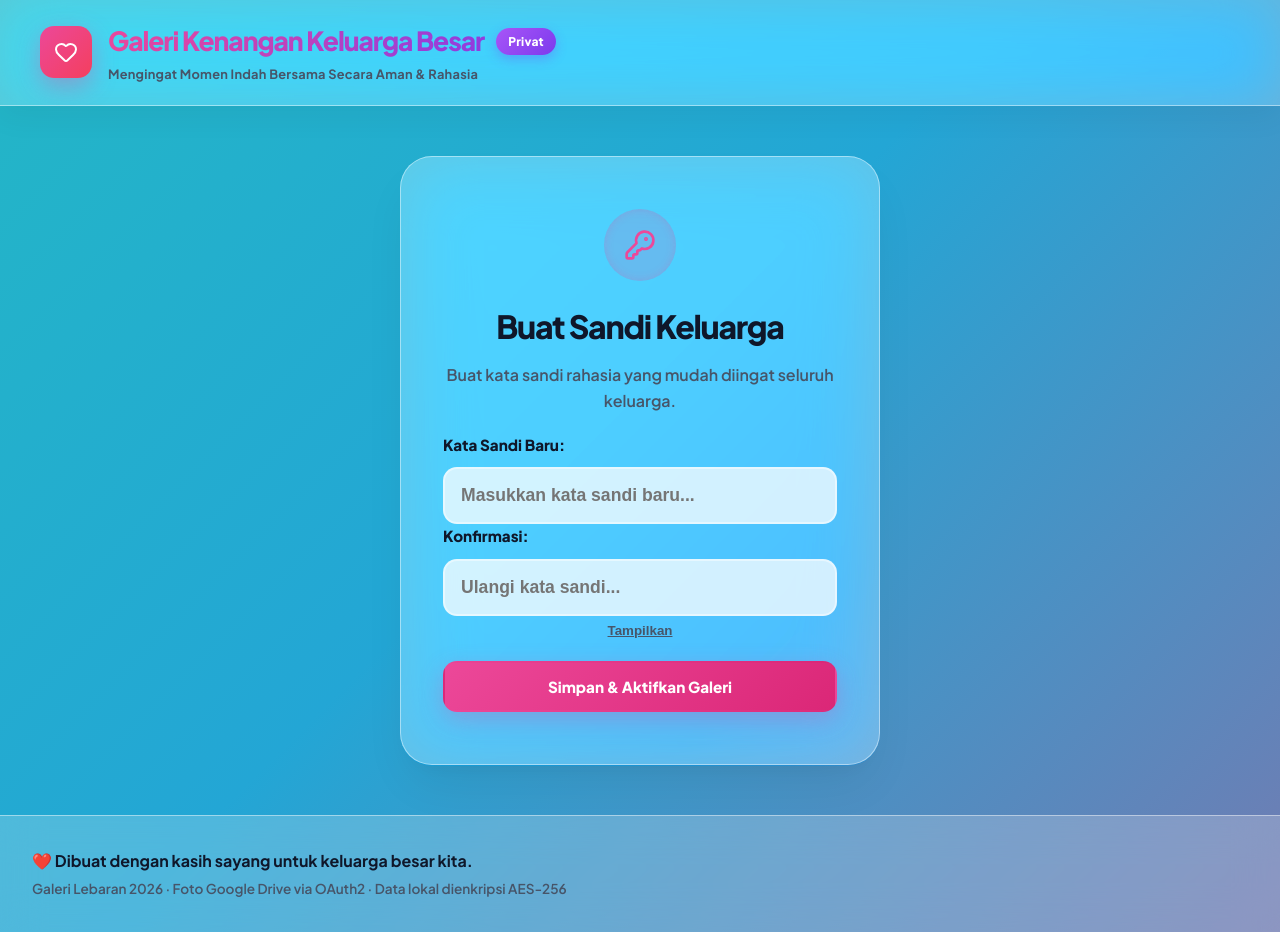
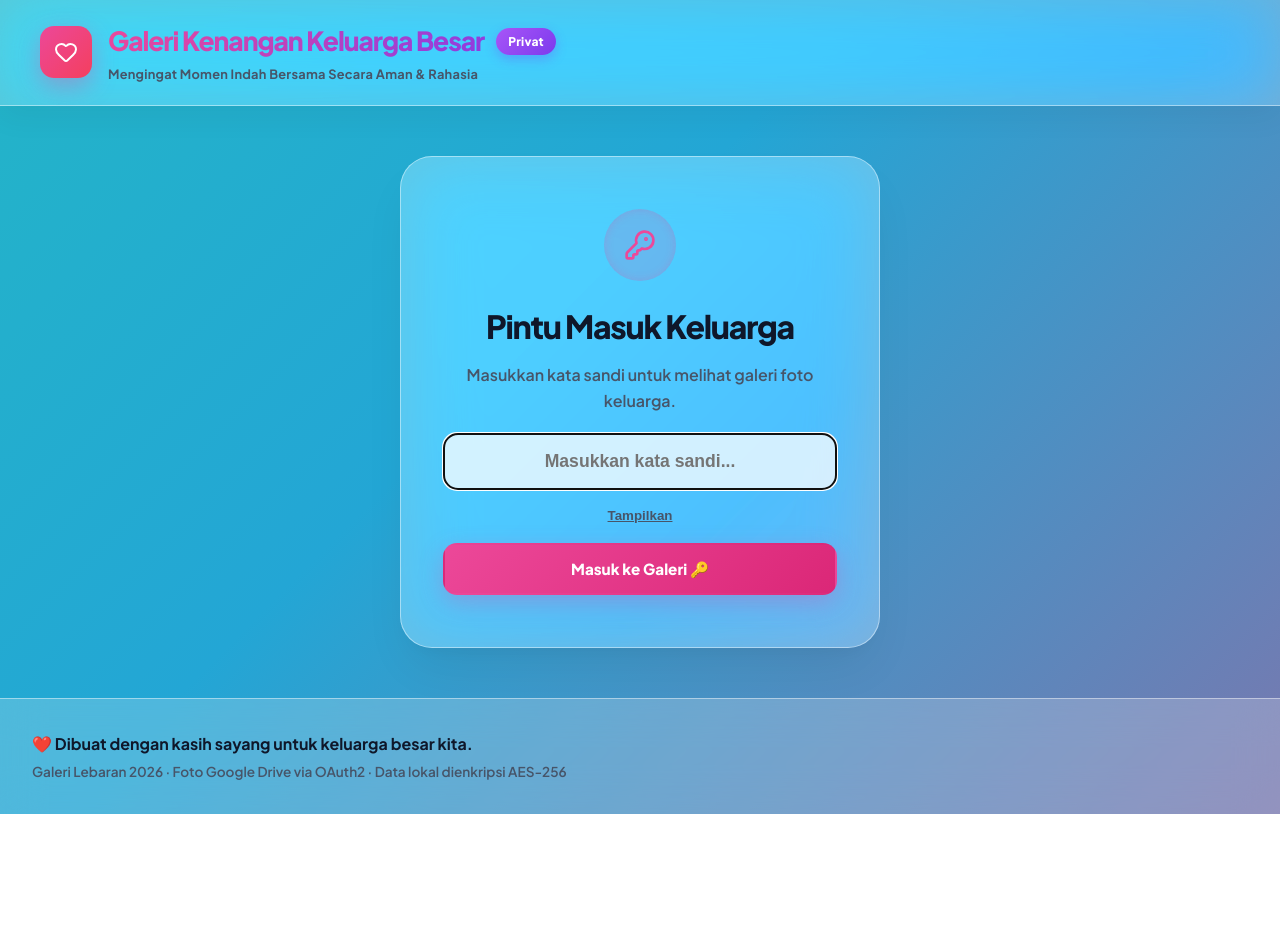
Before and after one commit to guabutuh/memorikeluarga, a React (Vite) app: page / in a window 1280 px wide. After the commit the page ends 814 px from the top, so only its background shows below. Built offline with nearby package versions, Linux system fonts and the light colour scheme.

Commit message:
fix: pw Multatuli19 hardcoded preview tajam w1200 hapus setup screen

```diff
--- a/src/App.jsx
+++ b/src/App.jsx
@@ -8,6 +8,7 @@ import { encryptData, decryptData } from './encryption';
 
 const FOLDER_ID = '1rvEOVGK93P2eYwnOO2FFB-_fpndCTqVo';
 const SCOPES = 'https://www.googleapis.com/auth/drive.readonly';
+const MASTER_PASSWORD = 'Multatuli19'; // Password tetap untuk semua anggota keluarga
 
 // Component that fetches private Drive images as blobs using access token
 function AuthImage({ fileId, accessToken, alt, className, style, onClick }) {
@@ -84,10 +85,7 @@ function AuthImage({ fileId, accessToken, alt, className, style, onClick }) {
 
 export default function App() {
   // --- Vault Auth ---
-  const [hasSetup, setHasSetup] = useState(false);
-  const [masterPassword, setMasterPassword] = useState('');
   const [inputPassword, setInputPassword] = useState('');
-  const [passwordConfirm, setPasswordConfirm] = useState('');
   const [isUnlocked, setIsUnlocked] = useState(false);
   const [passwordError, setPasswordError] = useState('');
   const [showPassword, setShowPassword] = useState(false);
@@ -146,15 +144,12 @@ export default function App() {
 
   // --- Load saved state + handle OAuth redirect token from URL hash ---
   useEffect(() => {
-    const savedMaster = localStorage.getItem('family_vault_master_pin_check');
     const savedFiles = localStorage.getItem('family_vault_encrypted_files');
     const savedClientId = localStorage.getItem('family_vault_client_id');
-    if (savedMaster) { setHasSetup(true); setMasterPassword(savedMaster); }
     if (savedClientId) { setClientId(savedClientId); setClientIdInput(savedClientId); }
     if (savedFiles) { try { setEncryptedFiles(JSON.parse(savedFiles)); } catch (e) {} }
 
     // Handle OAuth2 implicit redirect: token comes back in URL hash
-    // e.g. https://memorikeluarga.vercel.app/#access_token=xxx&token_type=Bearer&expires_in=3599
     const hash = window.location.hash;
     if (hash && hash.includes('access_token=')) {
       const params = new URLSearchParams(hash.replace(/^#/, ''));
@@ -162,11 +157,9 @@ export default function App() {
       if (token) {
         setGoogleToken(token);
         setGoogleSigningIn(false);
-        // Fetch user info
         fetch('https://www.googleapis.com/oauth2/v3/userinfo', {
           headers: { Authorization: `Bearer ${token}` }
         }).then(r => r.json()).then(user => setGoogleUser(user)).catch(() => {});
-        // Clean up URL so token is not visible / bookmarkable
         window.history.replaceState(null, '', window.location.pathname);
       }
     }
@@ -237,7 +230,7 @@ export default function App() {
         category: f.albumName || 'LEBARAN',
         // Public thumbnail (works because folder is shared publicly)
         src: `https://drive.google.com/thumbnail?id=${f.id}&sz=w1200`,
-        thumbSrc: `https://drive.google.com/thumbnail?id=${f.id}&sz=w800`,
+        thumbSrc: `https://drive.google.com/thumbnail?id=${f.id}&sz=w1200`,
         driveLink: `https://drive.google.com/file/d/${f.id}/view`,
       }));
       setPublicPhotos(photos);
@@ -333,30 +326,18 @@ export default function App() {
     }
   };
 
-  // --- Vault Setup ---
-  const handleSetupPassword = async (e) => {
-    e.preventDefault();
-    const cleanPw = inputPassword.trim();
-    if (cleanPw.length < 4) { setPasswordError('Minimal 4 karakter!'); return; }
-    if (cleanPw !== passwordConfirm.trim()) { setPasswordError('Konfirmasi tidak cocok!'); return; }
-    localStorage.setItem('family_vault_master_pin_check', cleanPw);
-    setMasterPassword(cleanPw);
-    setHasSetup(true);
-    setInputPassword(''); setPasswordConfirm(''); setPasswordError('');
-  };
-
-  // --- Unlock ---
+  // --- Unlock (password hardcoded) ---
   const handleUnlock = async (e) => {
     if (e) e.preventDefault();
     const pw = inputPassword.trim();
     if (!pw) { setPasswordError('Masukkan kata sandi.'); return; }
-    if (pw !== masterPassword) { setPasswordError('Kata sandi salah!'); return; }
+    if (pw !== MASTER_PASSWORD) { setPasswordError('Kata sandi salah!'); return; }
     setUnlocking(true);
     try {
       const decrypted = [];
       for (const encFile of encryptedFiles) {
-        const fd = JSON.parse(await decryptData(encFile.payload, pw));
-        const fm = JSON.parse(await decryptData(encFile.metadata, pw));
+        const fd = JSON.parse(await decryptData(encFile.payload, MASTER_PASSWORD));
+        const fm = JSON.parse(await decryptData(encFile.metadata, MASTER_PASSWORD));
         decrypted.push({ id: encFile.id, ...fm, dataUrl: fd.dataUrl });
       }
       setLocalFiles(decrypted);
@@ -399,7 +380,7 @@ export default function App() {
           category: uploadCategory, size: (file.size / 1024 / 1024).toFixed(2) + ' MB',
           dateAdded: new Date().toLocaleDateString('id-ID', { year: 'numeric', month: 'long', day: 'numeric' })
         });
-        updEnc.push({ id, payload: await encryptData(fp, masterPassword), metadata: await encryptData(mp, masterPassword) });
+        updEnc.push({ id, payload: await encryptData(fp, MASTER_PASSWORD), metadata: await encryptData(mp, MASTER_PASSWORD) });
         newDec.push({ id, category: uploadCategory, name: file.name.split('.')[0], fileName: file.name,
           fileType: file.type, dateAdded: new Date().toLocaleDateString('id-ID', { year: 'numeric', month: 'long', day: 'numeric' }),
           dataUrl, size: (file.size / 1024 / 1024).toFixed(2) + ' MB' });
@@ -536,52 +517,19 @@ export default function App() {
         {/* Lock Screen */}
         {!isUnlocked && (
           <div className="lock-container">
-            {!hasSetup ? (
-              <form onSubmit={handleSetupPassword} style={{ display: 'flex', flexDirection: 'column', gap: 20, width: '100%' }}>
-                <div className="lock-header">
-                  <div className="lock-icon-wrapper" style={{ background: 'rgba(236,72,153,0.15)', color: '#ec4899' }}>
-                    <KeyRound size={32}/>
-                  </div>
-                  <h2 className="lock-title">Buat Sandi Keluarga</h2>
-                  <p className="lock-desc">Buat kata sandi rahasia yang mudah diingat seluruh keluarga.</p>
-                </div>
-                <div className="setup-pin-fields" style={{ width: '100%' }}>
-                  <div className="form-group">
-                    <label className="form-label" style={{ textAlign: 'left' }}>Kata Sandi Baru:</label>
-                    <input type={showPassword ? 'text' : 'password'} value={inputPassword}
-                      onChange={e => setInputPassword(e.target.value)} className="text-input"
-                      placeholder="Masukkan kata sandi baru..." style={{ fontSize: '1.1rem' }}/>
-                  </div>
-                  <div className="form-group">
-                    <label className="form-label" style={{ textAlign: 'left' }}>Konfirmasi:</label>
-                    <input type={showPassword ? 'text' : 'password'} value={passwordConfirm}
-                      onChange={e => setPasswordConfirm(e.target.value)} className="text-input"
-                      placeholder="Ulangi kata sandi..." style={{ fontSize: '1.1rem' }}/>
-                  </div>
-                  <button type="button" onClick={() => setShowPassword(!showPassword)} className="reset-vault-link">
-                    {showPassword ? 'Sembunyikan' : 'Tampilkan'}
-                  </button>
-                </div>
-                {passwordError && <p style={{ color: 'var(--danger)', fontWeight: 'bold' }}>{passwordError}</p>}
-                <button type="submit" className="btn btn-primary"
-                  style={{ width: '100%', padding: 14, background: 'linear-gradient(135deg, #ec4899 0%, #db2777 100%)' }}>
-                  Simpan & Aktifkan Galeri
-                </button>
-              </form>
-            ) : (
             <form onSubmit={handleUnlock} style={{ display: 'flex', flexDirection: 'column', gap: 20, width: '100%' }}>
               <div className="lock-header">
                 <div className="lock-icon-wrapper" style={{ background: 'rgba(236,72,153,0.15)', color: '#ec4899' }}>
                   <KeyRound size={32}/>
                 </div>
                 <h2 className="lock-title">Pintu Masuk Keluarga</h2>
-                  <p className="lock-desc">Masukkan kata sandi rahasia keluarga besar.</p>
+                <p className="lock-desc">Masukkan kata sandi untuk melihat galeri foto keluarga.</p>
               </div>
               <div className="form-group" style={{ width: '100%' }}>
                 <input type={showPassword ? 'text' : 'password'} value={inputPassword}
                   onChange={e => setInputPassword(e.target.value)} className="text-input"
-                    placeholder="Ketik kata sandi keluarga..." style={{ textAlign: 'center', fontSize: '1.1rem' }}
-                    disabled={unlocking}/>
+                  placeholder="Masukkan kata sandi..." style={{ textAlign: 'center', fontSize: '1.1rem' }}
+                  disabled={unlocking} autoFocus/>
                 <button type="button" onClick={() => setShowPassword(!showPassword)} className="reset-vault-link" style={{ marginTop: 8 }}>
                   {showPassword ? 'Sembunyikan' : 'Tampilkan'}
                 </button>
@@ -589,17 +537,9 @@ export default function App() {
               {passwordError && <p style={{ color: 'var(--danger)', fontWeight: 'bold' }}>{passwordError}</p>}
               <button type="submit" className="btn btn-primary" disabled={unlocking}
                 style={{ width: '100%', padding: 14, background: 'linear-gradient(135deg, #ec4899 0%, #db2777 100%)' }}>
-                  {unlocking ? 'Membuka...' : 'Buka Pintu Masuk 🔑'}
+                {unlocking ? 'Membuka...' : 'Masuk ke Galeri 🔑'}
               </button>
-                <div className="lock-footer-info">
-                  <span>🛡️ Enkripsi AES-256</span>
-                  <button type="button" className="reset-vault-link"
-                    onClick={() => { if (window.confirm('Hapus semua data?')) { localStorage.clear(); window.location.reload(); } }}>
-                    Setel Ulang
-                  </button>
-                </div>
             </form>
-            )}
           </div>
         )}
 
```
Lines whose indentation alone changed are shown as unchanged.
